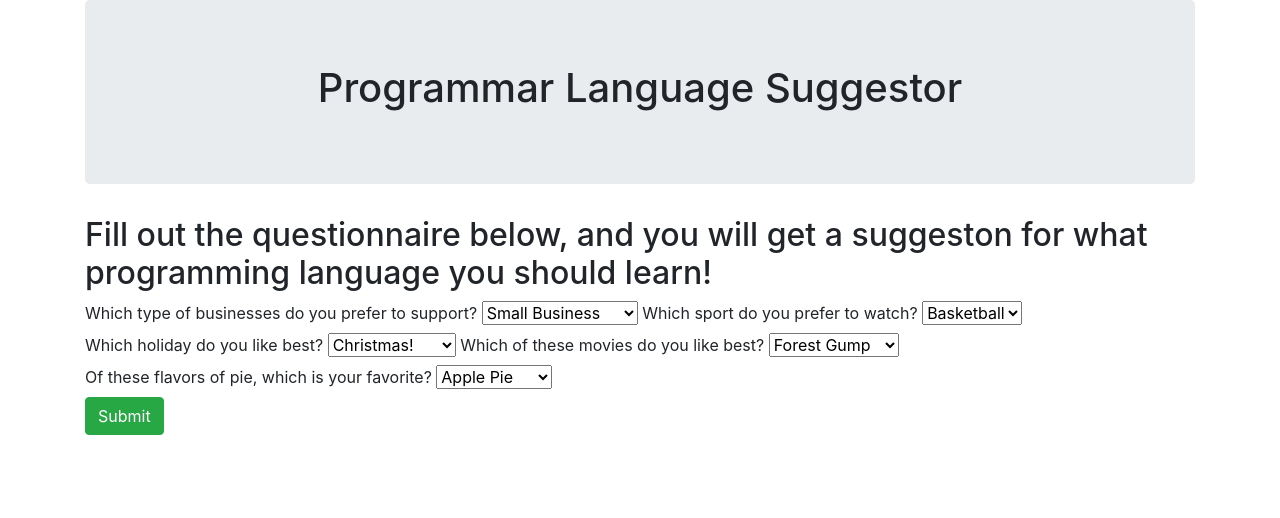
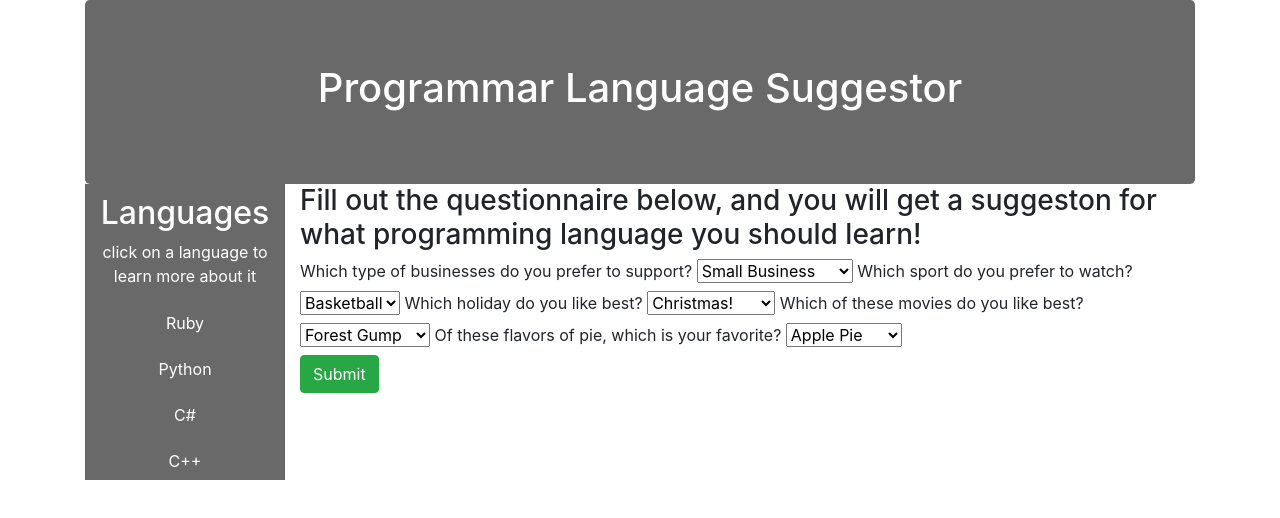
Before and after one commit to drewjparker91/fridayProjectTwo, a plain HTML site: page index.html in a window 1280 px wide. Drawn offline with Linux system fonts and the light colour scheme.

Commit message:
Add sidebar links to learn about languages

```diff
--- a/css/styles.css
+++ b/css/styles.css
@@ -1,5 +1,11 @@
 h1 {
   text-align: center;
+  color: white;
+}
+
+h2 {
+  text-align: center;
+  color: white
 }
 
 .btn {
@@ -9,3 +15,27 @@ h1 {
 #result {
   display: none;
 }
+
+.sidebar {
+  float:left;
+  width: 200px;
+  height:100%;
+  padding-top: 10px;
+  margin-right: 15px;
+  background-color: dimgray;
+  color: white;
+}
+
+.sidebar a {
+  text-align: center;
+  color: white;
+}
+
+.jumbotron {
+  margin-bottom: 0px;
+  background-color: dimgray;
+}
+
+p {
+  text-align: center;
+}
--- a/index.html
+++ b/index.html
@@ -12,9 +12,16 @@
     <div class="jumbotron">
       <h1>Programmar Language Suggestor</h1>
     </div>
-    <h2>Fill out the questionnaire below, and you will get a suggeston for what programming language you should learn!</h2>
-
+    <div class="sidebar">
+        <h2>Languages</h2>
+        <p>click on a language to learn more about it</p>
+         <a class="btn btn-link btn-block" href="https://www.ruby-lang.org/en/" target="blank" role="button">Ruby</a>
+         <a class="btn btn-link btn-block" href="https://www.python.org/" target="blank" role="button">Python</a>
+         <a class="btn btn-link btn-block" href="https://docs.microsoft.com/en-us/dotnet/csharp/" target="blank" role="button">C#</a>
+         <a class="btn btn-link btn-block" href="https://www.cplusplus.com/" target="blank" role="button">C++</a>
+    </div>
     <form id="yourInfo">
+      <h3>Fill out the questionnaire below, and you will get a suggeston for what programming language you should learn!</h2>
       <label for="businessSize">Which type of businesses do you prefer to support?</label>
       <select id="businessSize">
         <option value="smallBus">Small Business</option>
```
